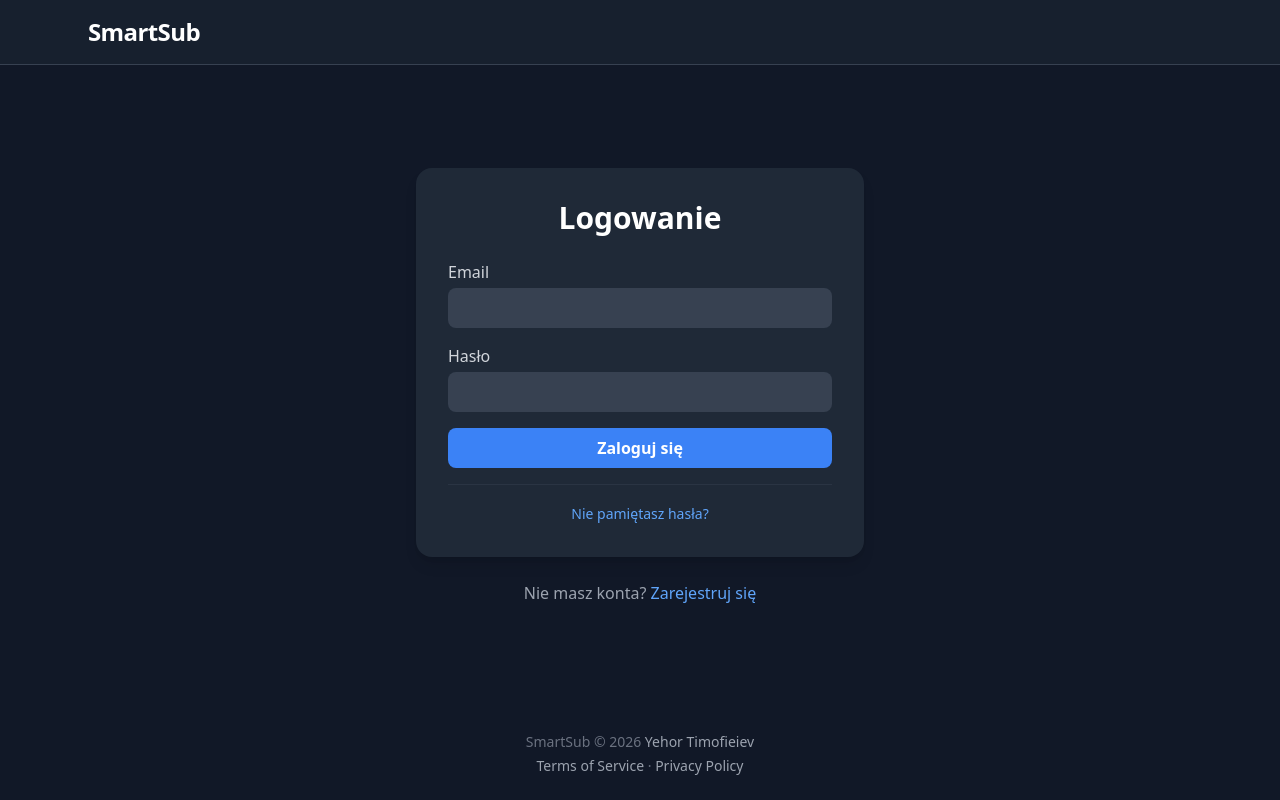
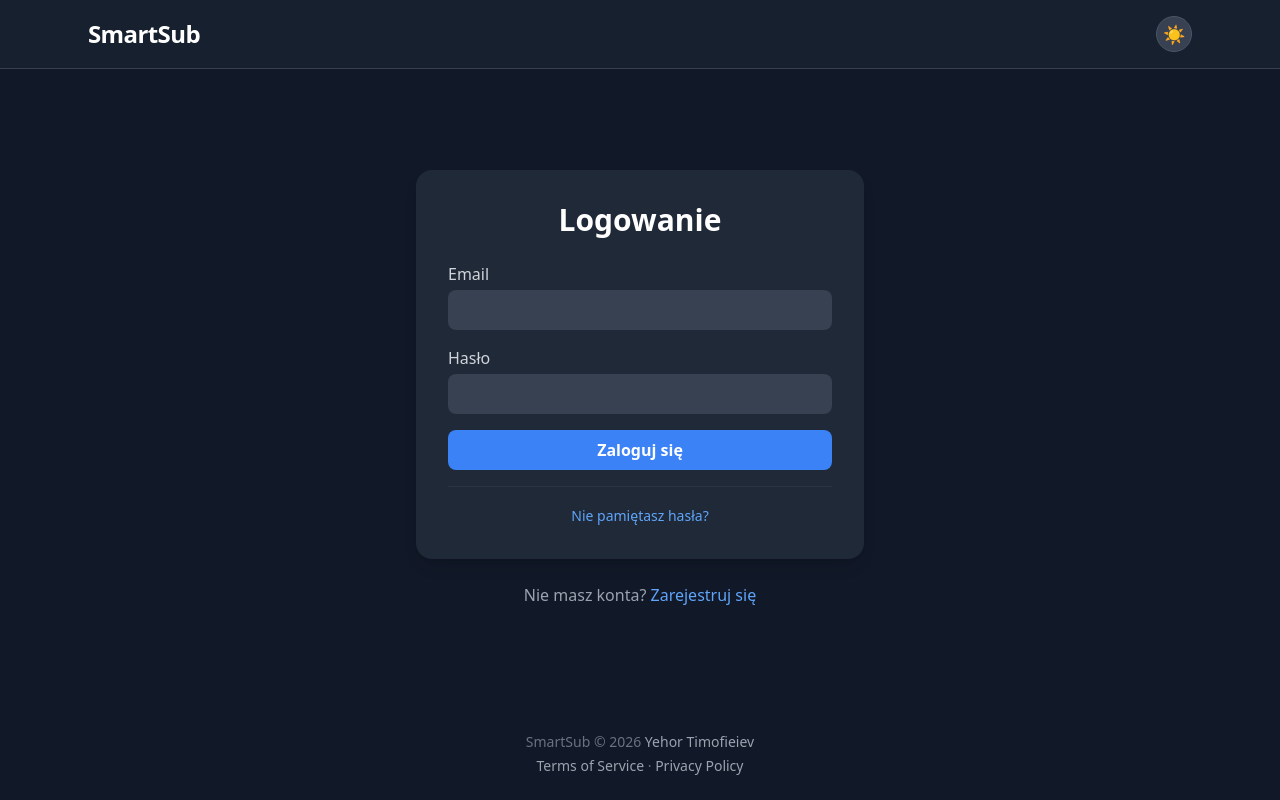
Before and after one commit to Neeklines/uni-web-app-pro, a React (Create React App) app in the folder frontend/: page /login in a window 1280 px wide. Built offline with nearby package versions, Linux system fonts and the light colour scheme; no server answers.

Commit message:
UsePreference when logout, button in Layout, small fixes

```diff
--- a/frontend/src/components/auth/AuthForm.js
+++ b/frontend/src/components/auth/AuthForm.js
@@ -1,5 +1,9 @@
 import { useState } from 'react';
 import { loginSchema, registerSchema } from '../../validation/authSchemas';
+
+import {
+    usePreferences,
+} from '../../context/UserPreferencesContext';
 
 function AuthForm({
     type,
@@ -15,8 +19,8 @@ function AuthForm({
     const [password, setPassword] = useState('');
     const [validationError, setValidationError] = useState('');
 
-    const theme =
-        localStorage.getItem('theme') || 'dark';
+    const { theme } =
+        usePreferences();
 
     const schema =
         type === 'login'
@@ -121,7 +125,20 @@ function AuthForm({
                 <button
                     type="submit"
                     disabled={loading}
-                    className="w-full py-2 rounded-lg bg-blue-500 hover:bg-blue-600 text-white font-semibold transition disabled:opacity-50"
+                    className={`w-full py-2 rounded-lg font-semibold transition disabled:opacity-50
+                    ${theme === 'light'
+                            ? `
+                            bg-[rgb(90,65,40)]
+                            hover:bg-[rgb(120,95,70)]
+                            text-white
+                        `
+                            : `
+                            bg-blue-500
+                            hover:bg-blue-600
+                            text-white
+                        `
+                        }
+                    `}
                 >
                     {showLoader
                         ? 'Ładowanie...'
--- a/frontend/src/components/layout/AuthLayout.js
+++ b/frontend/src/components/layout/AuthLayout.js
@@ -2,16 +2,20 @@ import { Outlet } from 'react-router-dom';
 import Footer from './Footer';
 import Header from './Header';
 
+import {
+    usePreferences,
+} from '../../context/UserPreferencesContext';
+
 function AuthLayout() {
 
-    const theme =
-        localStorage.getItem('theme') || 'dark';
+    const { theme } =
+        usePreferences();
 
     return (
         <div
             className={`min-h-screen flex flex-col ${theme === 'light'
-                    ? 'bg-[rgb(248,244,238)]'
-                    : 'bg-gray-900'
+                ? 'bg-[rgb(248,244,238)]'
+                : 'bg-gray-900'
                 }`}
         >
 
--- a/frontend/src/components/layout/Footer.js
+++ b/frontend/src/components/layout/Footer.js
@@ -1,11 +1,14 @@
 import { useEffect, useState } from 'react';
 import { getMeta } from '../../services/metaService';
+
+import {
+    usePreferences,
+} from '../../context/UserPreferencesContext';
 
 function Footer() {
     const [meta, setMeta] = useState(null);
 
-    const theme =
-        localStorage.getItem('theme') || 'dark';
+    const { theme } = usePreferences();
 
     useEffect(() => {
         const fetchMeta = async () => {
--- a/frontend/src/components/layout/Header.js
+++ b/frontend/src/components/layout/Header.js
@@ -1,27 +1,50 @@
 import { Link } from 'react-router-dom';
+
+import {
+    usePreferences,
+} from '../../context/UserPreferencesContext';
 
 function Header() {
 
-    const theme =
-        localStorage.getItem('theme') || 'dark';
+    const {
+        theme,
+        setTheme,
+    } = usePreferences();
+
+    const toggleTheme = () => {
+        setTheme(
+            theme === 'dark'
+                ? 'light'
+                : 'dark'
+        );
+    };
 
     return (
         <header
             className={`border-b ${theme === 'light'
-                    ? 'border-stone-300 bg-[rgb(252,249,244)]'
-                    : 'border-gray-700 bg-gray-800/50'
+                ? 'border-stone-300 bg-[rgb(252,249,244)]'
+                : 'border-gray-700 bg-gray-800/50'
                 }`}
         >
-            <div className="max-w-6xl mx-auto px-6 py-4">
+            <div className="max-w-6xl mx-auto px-6 py-4 flex justify-between items-center">
                 <Link
                     to="/"
                     className={`text-2xl font-semibold tracking-tight transition ${theme === 'light'
-                            ? 'text-[rgb(90,65,40)] hover:text-black'
-                            : 'text-white hover:text-gray-300'
+                        ? 'text-[rgb(90,65,40)] hover:text-black'
+                        : 'text-white hover:text-gray-300'
                         }`}
                 >
                     SmartSub
                 </Link>
+                <button
+                    onClick={toggleTheme}
+                    className={`h-9 w-9 rounded-full border text-lg transition ${theme === 'light'
+                        ? 'border-stone-300 bg-[rgb(245,240,232)] hover:bg-[rgb(235,228,218)]'
+                        : 'border-gray-600 bg-gray-700 hover:bg-gray-600'
+                        }`}
+                >
+                    {theme === 'light' ? '🌙' : '☀️'}
+                </button>
             </div>
         </header>
     );
--- a/frontend/src/components/layout/Layout.js
+++ b/frontend/src/components/layout/Layout.js
@@ -2,16 +2,20 @@ import { Outlet } from 'react-router-dom';
 import Navbar from './Navbar';
 import Footer from './Footer';
 
+import {
+    usePreferences,
+} from '../../context/UserPreferencesContext';
+
 function Layout() {
 
-    const theme =
-        localStorage.getItem('theme') || 'dark';
+    const { theme } =
+        usePreferences();
 
     return (
         <div
             className={`min-h-screen flex flex-col ${theme === 'light'
-                    ? 'bg-[rgb(248,244,238)]'
-                    : 'bg-gray-900'
+                ? 'bg-[rgb(248,244,238)]'
+                : 'bg-gray-900'
                 }`}
         >
 
--- a/frontend/src/components/layout/Navbar.js
+++ b/frontend/src/components/layout/Navbar.js
@@ -1,25 +1,26 @@
 import { Link } from 'react-router-dom';
 import { useState } from 'react';
 import { useAuth } from '../../context/AuthContext';
+
+import {
+    usePreferences,
+} from '../../context/UserPreferencesContext';
 
 function Navbar() {
     const { user, logout } = useAuth();
     const username = user?.email?.split('@')[0];
 
-    const [theme, setTheme] = useState(
-        localStorage.getItem('theme') || 'dark'
-    );
+    const {
+        theme,
+        setTheme,
+    } = usePreferences();
 
     const toggleTheme = () => {
-        const newTheme =
+        setTheme(
             theme === 'dark'
                 ? 'light'
-                : 'dark';
-
-        setTheme(newTheme);
-        localStorage.setItem('theme', newTheme);
-
-        window.location.reload();
+                : 'dark'
+        );
     };
 
     return (
@@ -44,16 +45,6 @@ function Navbar() {
 
                 {/* Actions */}
                 <div className="flex items-center gap-3">
-
-                    <button
-                        onClick={toggleTheme}
-                        className={`h-9 w-9 rounded-full border text-lg transition ${theme === 'light'
-                            ? 'border-stone-300 bg-[rgb(245,240,232)] hover:bg-[rgb(235,228,218)]'
-                            : 'border-gray-600 bg-gray-700 hover:bg-gray-600'
-                            }`}
-                    >
-                        {theme === 'light' ? '🌙' : '☀️'}
-                    </button>
 
                     {user ? (
                         <>
@@ -92,6 +83,16 @@ function Navbar() {
                         </>
                     ) : (
                         <>
+                            <button
+                                onClick={toggleTheme}
+                                className={`h-9 w-9 rounded-full border text-lg transition ${theme === 'light'
+                                    ? 'border-stone-300 bg-[rgb(245,240,232)] hover:bg-[rgb(235,228,218)]'
+                                    : 'border-gray-600 bg-gray-700 hover:bg-gray-600'
+                                    }`}
+                            >
+                                {theme === 'light' ? '🌙' : '☀️'}
+                            </button>
+
                             <Link
                                 to="/login"
                                 className={`px-3 py-1.5 rounded-md transition ${theme === 'light'
@@ -104,16 +105,25 @@ function Navbar() {
 
                             <Link
                                 to="/register"
-                                className="
-                                    bg-blue-500
-                                    hover:bg-blue-600
-                                    text-white
+                                className={`
+                                    ${theme === 'light'
+                                        ? `
+                                            bg-[rgb(90,65,40)]
+                                            hover:bg-[rgb(120,95,70)]
+                                            text-white
+                                        `
+                                        : `
+                                            bg-blue-500
+                                            hover:bg-blue-600
+                                            text-white
+                                        `
+                                    }
                                     px-4
                                     py-1.5
                                     rounded-md
                                     font-medium
                                     transition
-                                "
+                                `}
                             >
                                 Register
                             </Link>
--- a/frontend/src/pages/ForgotPassword.js
+++ b/frontend/src/pages/ForgotPassword.js
@@ -1,4 +1,8 @@
 import { useState } from 'react';
+
+import {
+  usePreferences,
+} from '../context/UserPreferencesContext';
 
 function ForgotPassword() {
   const [email, setEmail] = useState('');
@@ -6,8 +10,8 @@ function ForgotPassword() {
   const [error, setError] = useState('');
   const [loading, setLoading] = useState(false);
 
-  const theme =
-    localStorage.getItem('theme') || 'dark';
+  const { theme } =
+    usePreferences();
 
   const handleSubmit = async (e) => {
     e.preventDefault();
--- a/frontend/src/pages/Landing.js
+++ b/frontend/src/pages/Landing.js
@@ -1,7 +1,11 @@
+import {
+    usePreferences,
+} from '../context/UserPreferencesContext';
+
 function Landing() {
 
-    const theme =
-        localStorage.getItem('theme') || 'dark';
+    const { theme } =
+        usePreferences();
 
     return (
         <div
--- a/frontend/src/pages/Login.js
+++ b/frontend/src/pages/Login.js
@@ -2,14 +2,18 @@ import { useAuth } from '../context/AuthContext';
 import { useNavigate, Link, useLocation } from 'react-router-dom';
 import AuthForm from '../components/auth/AuthForm';
 import { useState, useEffect } from 'react';
+
+import {
+    usePreferences,
+} from '../context/UserPreferencesContext';
 
 function Login() {
     const { login } = useAuth();
     const navigate = useNavigate();
     const location = useLocation();
 
-    const theme =
-        localStorage.getItem('theme') || 'dark';
+    const { theme } =
+        usePreferences();
 
     const [error, setError] = useState('');
     const [loading, setLoading] = useState(false);
--- a/frontend/src/pages/ResetPassword.js
+++ b/frontend/src/pages/ResetPassword.js
@@ -1,5 +1,9 @@
 import { useState } from 'react';
 import { useNavigate, useSearchParams, Link } from 'react-router-dom';
+
+import {
+  usePreferences,
+} from '../context/UserPreferencesContext';
 
 function ResetPassword() {
   const [searchParams] = useSearchParams();
@@ -7,8 +11,8 @@ function ResetPassword() {
 
   const token = searchParams.get('token');
 
-  const theme =
-    localStorage.getItem('theme') || 'dark';
+  const { theme } =
+    usePreferences();
 
   const [newPassword, setNewPassword] = useState('');
   const [confirmPassword, setConfirmPassword] = useState('');
```
Also changed, not shown: frontend/src/pages/Settings.js (+15 -6 lines). Lines whose indentation alone changed are shown as unchanged.
